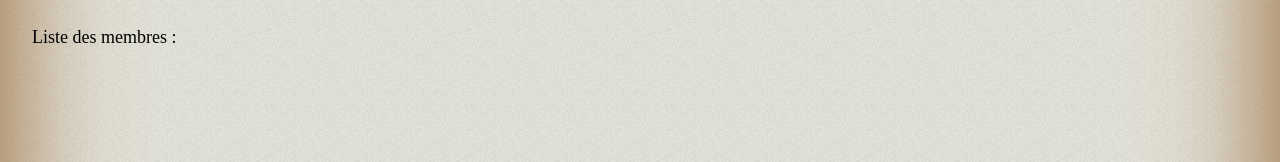
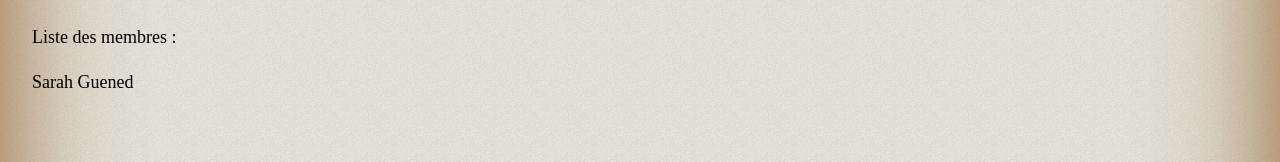
Before and after one commit to sergey-chuvayev/gabo, a Vue app: page /about in a window 1280 px wide. Shown: the part 255-417 px from the top of the page. Built offline with nearby package versions, Linux system fonts and the light colour scheme; a web font is replaced by a local one.

Commit message:
feat(members list): add Sarah to members

```diff
--- a/src/views/AboutView.vue
+++ b/src/views/AboutView.vue
@@ -19,7 +19,7 @@ import ArticleArea from "../components/ArticleArea.vue";
       <div>
         <h2>Liste des membres :</h2>
         <ul>
-          <li></li>
+          <li class="name">Sarah Guened</li>
         </ul>
       </div>
     </div>
```
